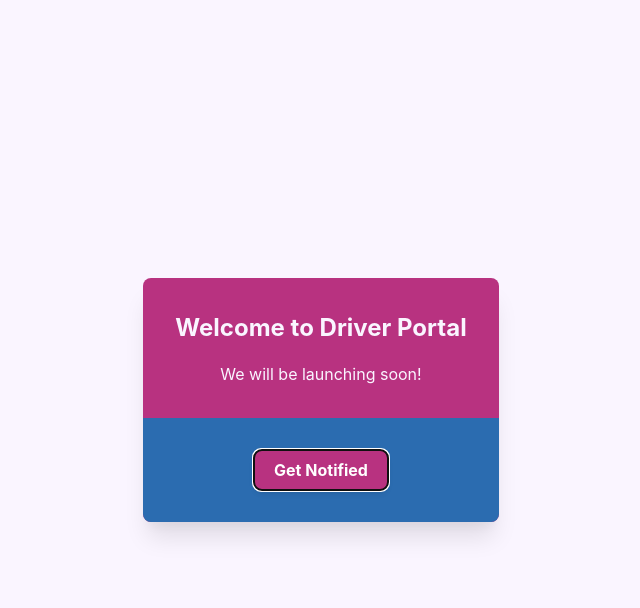
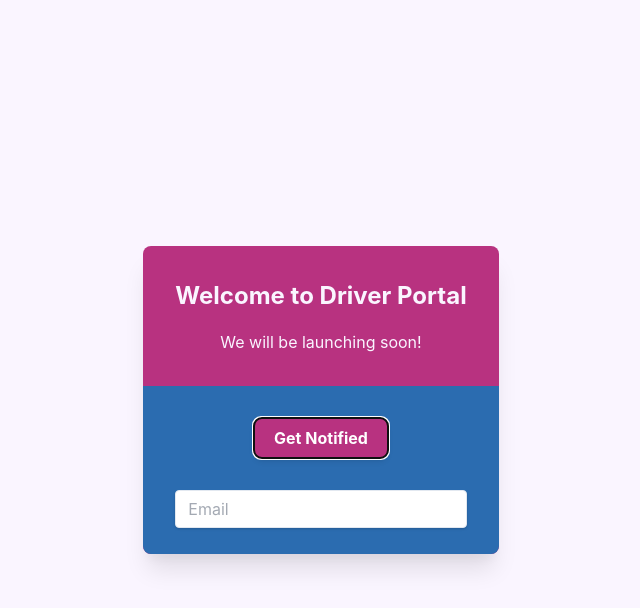
Before and after one commit to DriverPortalDev/driverportalweb, an Angular app: page / in a window 1280 px wide. Both pictures are taken after a click on the button "Get Notified". Shown: the top 608 px of the page, without its empty margins (319-959 px from the left). Built offline with nearby package versions, Linux system fonts and the light colour scheme.

Commit message:
smooth click

```diff
--- a/src/app/app.component.css
+++ b/src/app/app.component.css
@@ -0,0 +1,7 @@
+.bottom-content {
+  transition: 500ms
+}
+
+.bottom-content > input {
+  transition: 500ms
+}
--- a/src/app/app.component.html
+++ b/src/app/app.component.html
@@ -13,9 +13,9 @@
                 Notified</button>
             </div>
           </div>
-          <div class="bottom-content pb-8 pl-8 pr-8 bg-blue-700" [ngClass]="{'hidden': toggle_status}" >
-            <input
-              class="shadow appearance-none border rounded w-full py-2 px-3 text-gray-700 leading-tight focus:outline-none focus:shadow-outline"
+          <div class="bottom-content bg-blue-700 overflow-hidden h-0" [ngClass]="{'unhide-content': toggle_status}" >
+            <input [ngClass]="{'unhide-input': toggle_status}"
+              class="shadow appearance-none border rounded opacity-0 w-full text-gray-700 leading-tight focus:outline-none focus:shadow-outline"
               id="username" type="text" placeholder="Email">
           </div>
         </div>
--- a/src/tailwind.css
+++ b/src/tailwind.css
@@ -12,4 +12,12 @@ h3 {
 
 @tailwind components;
 
+.unhide-content {
+  @apply pb-16 pl-8 pr-8 h-32;
+}
+
+input.unhide-input {
+  @apply py-2 px-3 opacity-100;
+}
+
 @tailwind utilities;
```
Also changed, not shown: src/styles.css.
